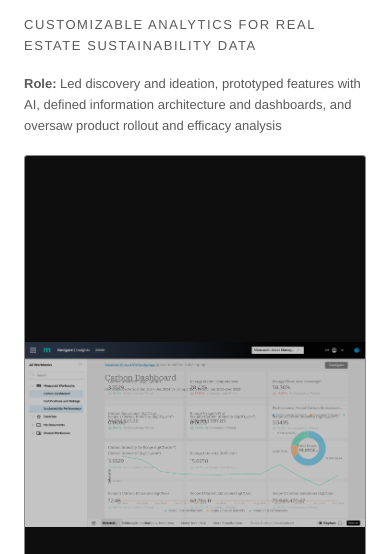
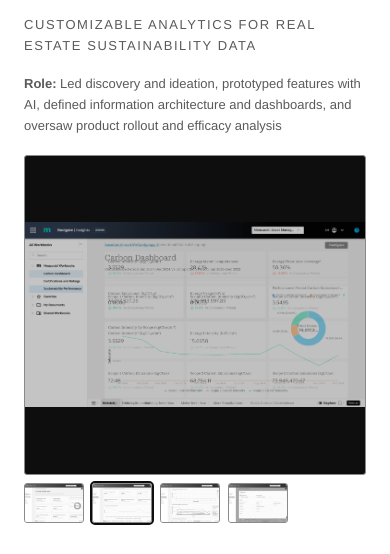
Before and after one commit to arthurbath/portfolio, a website built with Vite: page index.html in a window 390 px wide. Shown: the part 537-1091 px from the top of the page. Built offline with nearby package versions, Linux system fonts and the light colour scheme.

Commit message:
Reduce carousel height on mobile devices

```diff
--- a/src/styles.css
+++ b/src/styles.css
@@ -98,6 +98,12 @@ main#content { display: grid; gap: 88px; }
 a { color: inherit; text-decoration-color: #000; text-underline-offset: 3px; text-decoration-thickness: 1px; }
 a:hover { text-decoration-thickness: 2px; }
 
+@media (max-width: 768px) {
+  .carousel {
+    height: 320px; /* shorter for mobile portrait */
+  }
+}
+
 @media (prefers-reduced-motion: reduce) {
   .carousel .slide { transition: none; }
 }
```
